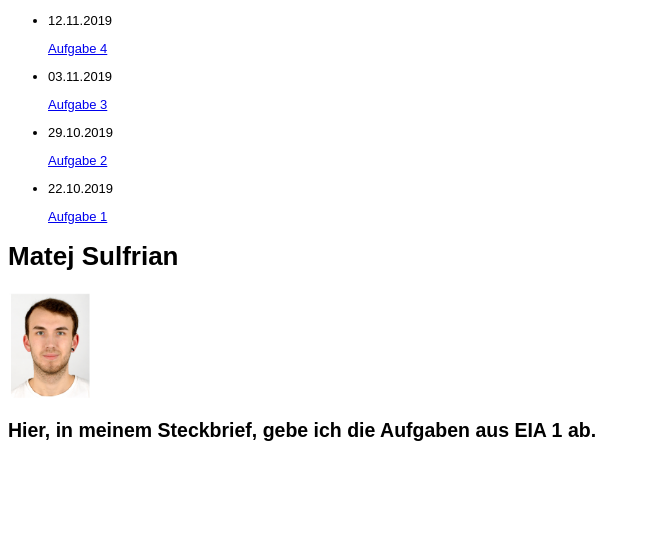
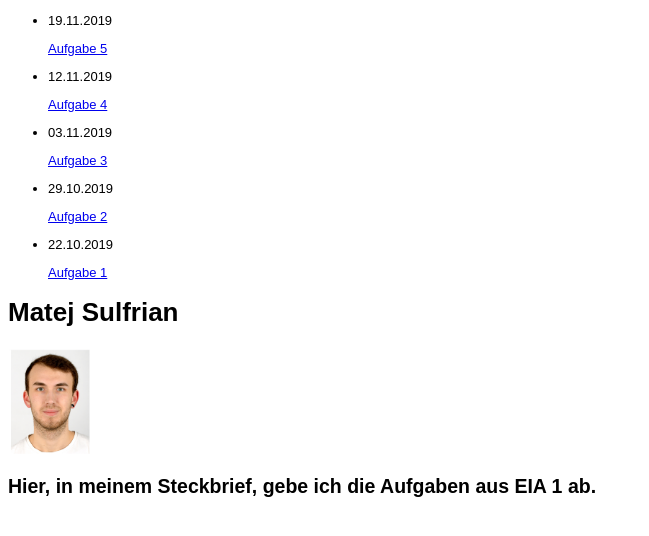
Before and after one commit to Matej-Sulfrian/Matej-Sulfrian, a plain HTML site: page steckbrief.htm in a window 1280 px wide. Shown: the whole page, without its empty margins (0-649 px from the left). Drawn offline with Linux system fonts and the light colour scheme.

Commit message:
Update steckbrief.htm

```diff
--- a/steckbrief.htm
+++ b/steckbrief.htm
@@ -13,6 +13,7 @@ body {
 </head>
 <body>
 	<ul>
+		<li><p>19.11.2019</p><a target="_blank" href="./Aufgabe_5/emission.htm">Aufgabe 5</a></li>
 		<li><p>12.11.2019</p><a target="_blank" href="./Aufgabe_4/startseite.htm">Aufgabe 4</a></li>
 		<li><p>03.11.2019</p><a target="_blank" href="./Aufgabe_3/christmascards.htm">Aufgabe 3</a></li>
 		<li><p>29.10.2019</p><a target="_blank" href="./Aufgabe_2/Aufgabe_1.htm">Aufgabe 2</a></li>
```
